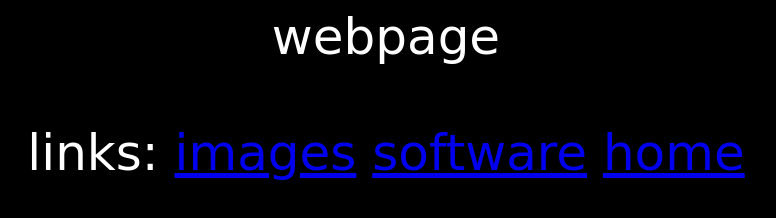
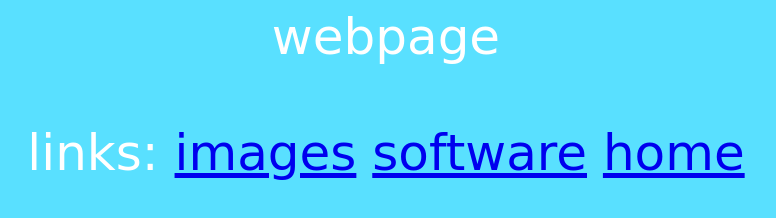
Before and after one commit to kolya1134/kolya1134.github.io, a plain HTML site: page index.html in a window 1280 px wide. Shown: the whole page, without its empty margins (254-1030 px from the left). Drawn offline with nearby package versions, Linux system fonts and the light colour scheme.

Commit message:
javascript bro

```diff
--- a/index.html
+++ b/index.html
@@ -1,4 +1,4 @@
-<body style="background: black; color: white; font-size: 50px; font-family: 'Brush Script MT', cursive;">
+<body style="background: #59e0ff; color: white; font-size: 50px; font-family: 'Brush Script MT', cursive;">
 <center>
 	<a>webpage</a>
 	<br><br>
@@ -8,7 +8,8 @@
 		const scene = new THREE.Scene();
 		const camera = new THREE.PerspectiveCamera(75, window.innerWidth / window.innerHeight, 0.1, 1000);
 		const renderer = new THREE.WebGLRenderer();
-		renderer.setSize(window.innerWidth, window.innerHeight);
+		renderer.setSize(window.innerWidth, window.innerHeight / 2);
+		renderer.setClearColor( 0x59e0ff, 1 );
 		document.body.appendChild(renderer.domElement);
 		const loader = new THREE.FontLoader();
 		loader.load('Kanit_Bold.json', function(font) {
@@ -23,6 +24,7 @@
 			bevelOffset: 0,
 			bevelSegments: 5
 			});
+			scene.add( geometry );
 		});
 		const geometry = new THREE.BoxGeometry();
 		const material = new THREE.MeshBasicMaterial( { color: 0x00ff00 } );
```
